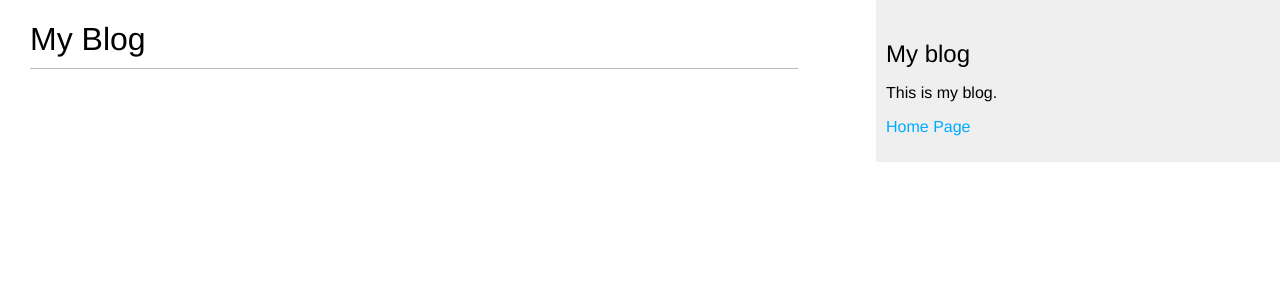
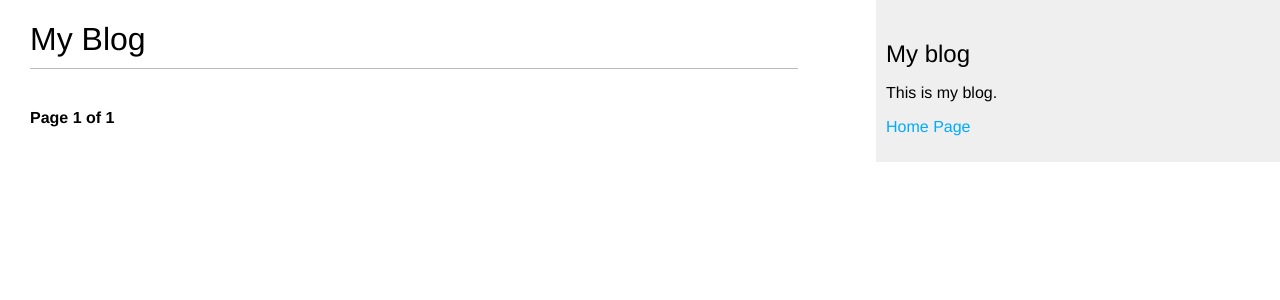
Before and after one commit to blessed-sibanda/mysite_2022, a Django app: page /blog/ in a window 1280 px wide. Shown: the top 300 px of the page. Run offline with Django 4.2, Linux system fonts and the light colour scheme; data that the repository does not hold is empty.

Commit message:
implement post pagination

```diff
--- a/blog/templates/blog/post/list.html
+++ b/blog/templates/blog/post/list.html
@@ -15,4 +15,5 @@
         </p>
         {{ post.body|truncatewords:30|linebreaks }}
     {% endfor %}
+    {% include "pagination.html" with page=posts %}
 {% endblock %}
--- /dev/null
+++ b/blog/templates/pagination.html
@@ -0,0 +1,13 @@
+<div class="pagination">
+    <div class="step-links">
+        {% if page.has_previous %}
+            <a href="?page={{ page.previous_page_number }}">Previous</a>
+        {% endif %}
+        <span class="current">
+            Page {{ page.number }} of {{ page.paginator.num_pages }}
+        </span>
+        {% if page.has_next %}
+            <a href="?page={{ page.next_page_number }}">Next</a>
+        {% endif %}
+    </div>
+</div>
--- a/blog/views.py
+++ b/blog/views.py
@@ -1,10 +1,21 @@
 from django.shortcuts import render, get_object_or_404
+from django.core.paginator import Paginator, EmptyPage, \
+    PageNotAnInteger
 from .models import Post
 
 
 def post_list(request):
-    posts = Post.published.all()
-    return render(request, 'blog/post/list.html', {'posts': posts})
+    object_list = Post.published.all()
+    paginator = Paginator(object_list, 3)
+    page = request.GET.get('page')
+    try:
+        posts = paginator.page(page)
+    except PageNotAnInteger:
+        posts = paginator.page(1)
+    except EmptyPage:
+        posts = paginator.page(paginator.num_pages)
+    return render(request, 'blog/post/list.html',
+                  {'posts': posts, 'page': page})
 
 
 def post_detail(request, year, month, day, post):
```
